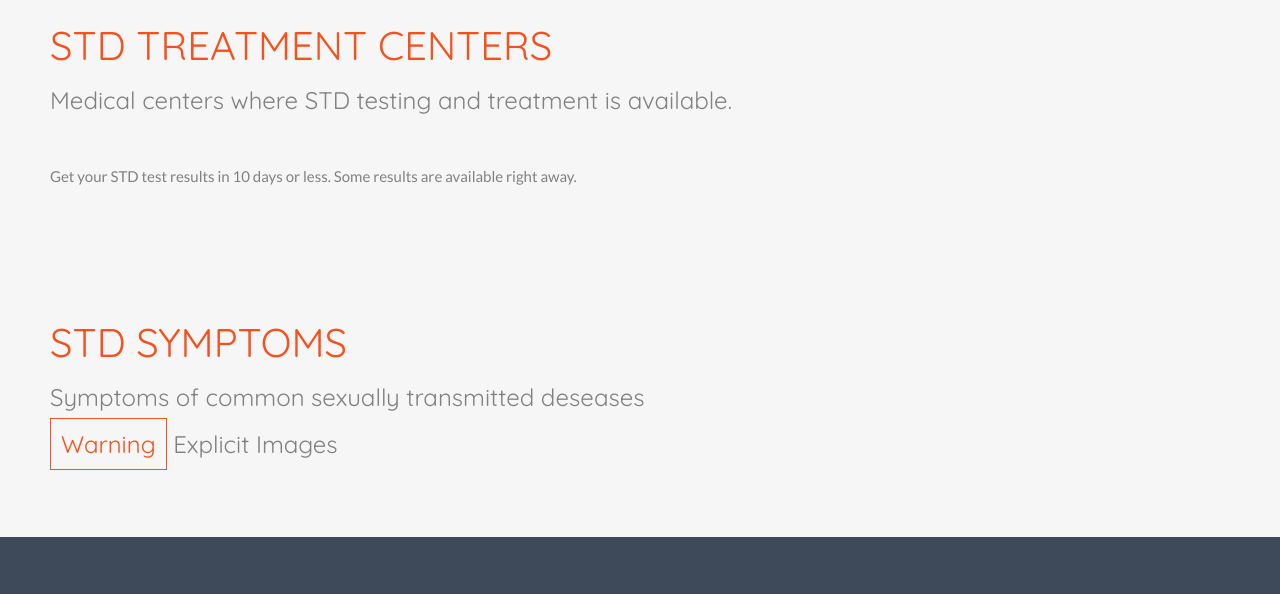
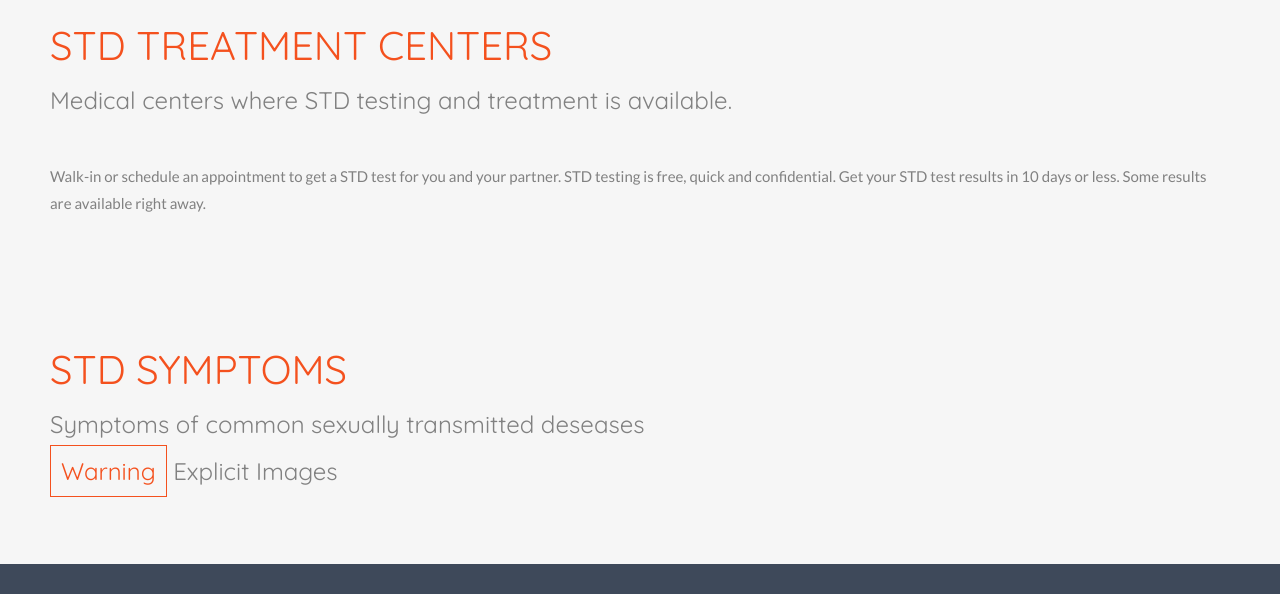
Before and after one commit to codeforkansascity/I-Got-Mine, a plain HTML site: page index.html in a window 1280 px wide. Shown: the part 1620-2214 px from the top of the page. Drawn offline with nearby package versions, Linux system fonts and the light colour scheme; some packages are replaced by stand-ins of ours; no server answers; a script that the page names is missing.

Commit message:
Testing explanation text

```diff
--- a/index.html
+++ b/index.html
@@ -115,7 +115,7 @@
         <h3 class="l10n" data-lkey="STDTreatmentCentersCaption">Medical centers where STD testing and treatment is available.</h3>
         <div id="std-treatment-list-section" class="row">
         </div>
-        <p class="ok-section-details l10n" data-lkey="STDResultTime">Get your STD test results in 10 days or less. Some results are available right away.</p>
+        <p class="ok-section-details l10n" data-lkey="STDResultTime">Walk-in or schedule an appointment to get a STD test for you and your partner. STD testing is free, quick and confidential. Get your STD test results in 10 days or less. Some results are available right away.</p>
       </div>
     </div>
 </div>
```
